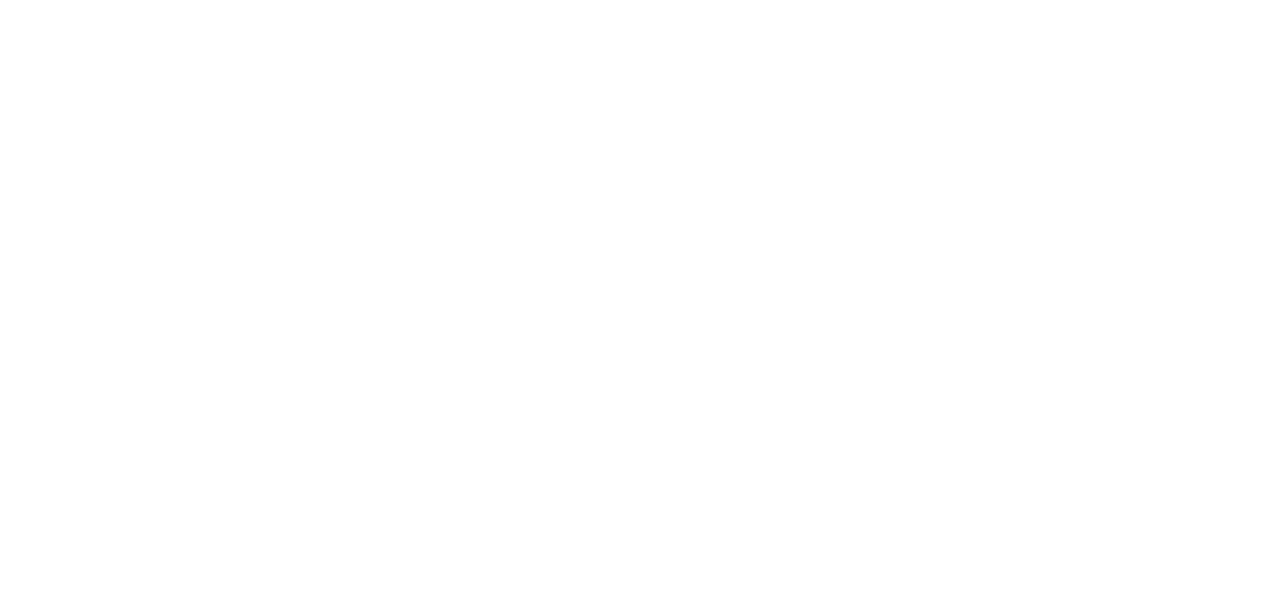
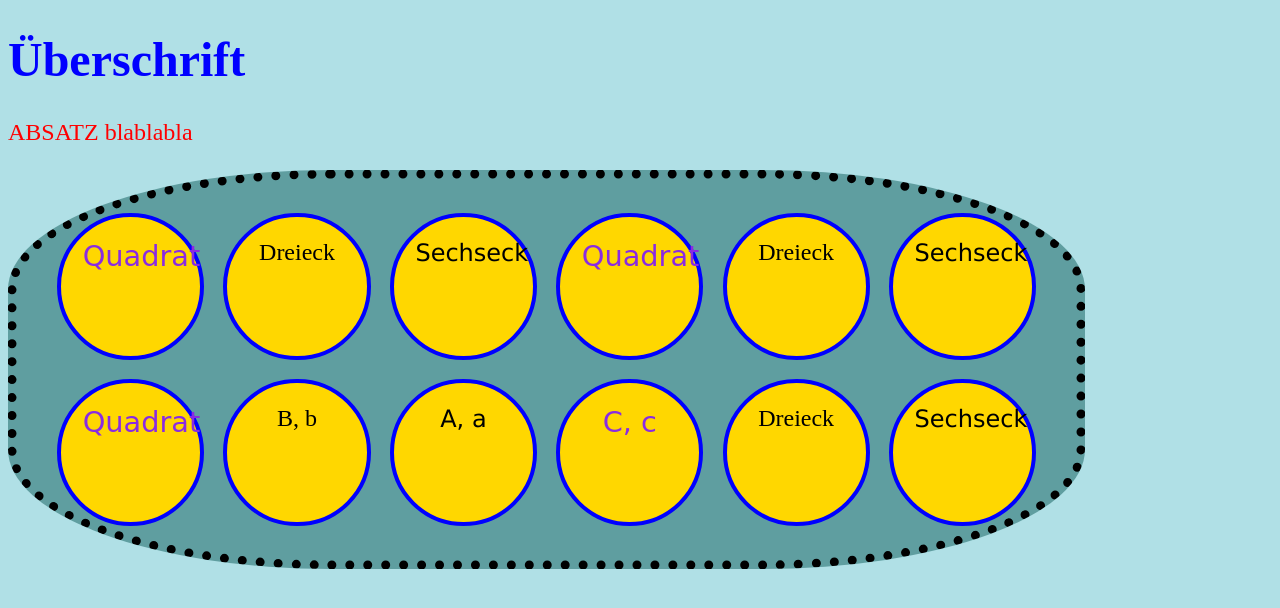
Before and after one commit to un-dekagon/simple-learning-games, a plain HTML site: page source/index.html in a window 1280 px wide. Drawn offline with Linux system fonts and the light colour scheme.

Commit message:
some css stylings

```diff
--- a/source/index.html
+++ b/source/index.html
@@ -1,16 +1,56 @@
 <!DOCTYPE html>
-<header>
-
-</header>
+<html lang="DE">
+    <head>
+        <title lang="EN">This is the title</title>
+        <title lang="DE">Dies ist der Titel</title>
+        <!-- <link rel="stylesheet" href="../styles/main_styles.css">
+        -->
+        <link rel="stylesheet" href="./styles/styles.css">
+    </head>
     <body>
+        <h1>Überschrift</h1>
+        <p>ABSATZ
+            blablabla
+        </p>
         <div id="main" class="main">
-        <div id="boardgame" class="game-area">
-            <div class="field square">
+            <div id="boardgame" class="game-area board">
+                <div class="field square cursive">
+                    Quadrat
                 </div>
                 <div class="field triangle">
+                    Dreieck
                 </div>
-            <div class="field hexagon">
+                <div class="field hexagon blockletter">
+                    Sechseck
+                </div>
+                <div class="field square cursive">
+                    Quadrat
+                </div>
+                <div class="field triangle">
+                    Dreieck
+                </div>
+                <div class="field hexagon blockletter">
+                    Sechseck
+                </div>
+                <div class="field square cursive">
+                    Quadrat
+                </div>
+                <div class="field triangle">
+                    B, b
+                </div>
+                <div class="field hexagon blockletter">
+                    A, a
+                </div>
+                <div class="field square cursive">
+                    C, c
+                </div>
+                <div class="field triangle">
+                    Dreieck
+                </div>
+                <div class="field hexagon blockletter">
+                    Sechseck
                 </div>
             </div>
         </div>
     </body>
+</html>
--- a/source/resources/memory_config_1.json
+++ b/source/resources/memory_config_1.json
@@ -0,0 +1,4 @@
+{
+    cards: {1,2,3,4,5,6,7,8}
+
+}
--- /dev/null
+++ b/source/styles/styles.css
@@ -0,0 +1,46 @@
+html,body {
+    background-color: powderblue;
+    font-size: 24px;
+}
+h1 {
+    color: blue;
+}
+p {
+    color: red;;
+}
+.cursive {
+    font-family: cursive;
+    font-size: 1.2rem;
+}
+.blockletter {
+    font-family: Verdana, Geneva, Tahoma, sans-serif;
+    font-size: 1rem;
+}
+.board {
+    display: flex;
+    flex-wrap: wrap;
+    justify-content: center; /* align horizontal */
+    align-items: center; /* align vertical */
+    width: 80%;
+    align-content: space-around;
+    background-color: cadetblue;
+    border: 0.4rem dotted black;
+    border-radius: 30%;
+    padding: 1rem;
+}
+.field {
+    padding: 0.9rem;
+    margin: 0.4rem;
+    width: 4rem;
+    height:4rem;
+    border: 0.2rem solid;
+    border-radius: 50%;
+    border-color: blue;
+    background-color: gold;
+    text-align: center;
+    vertical-align: middle;
+    align-items: center;
+}
+.square {
+    color: blueviolet;
+}
```
Also changed, not shown: 2 other files. Lines whose indentation alone changed are shown as unchanged.
